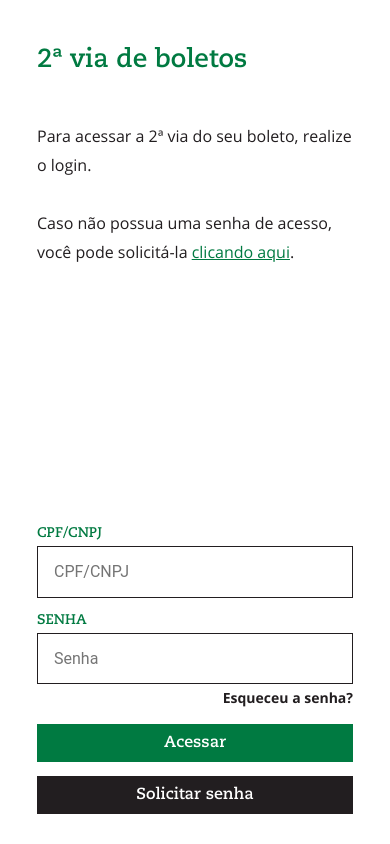
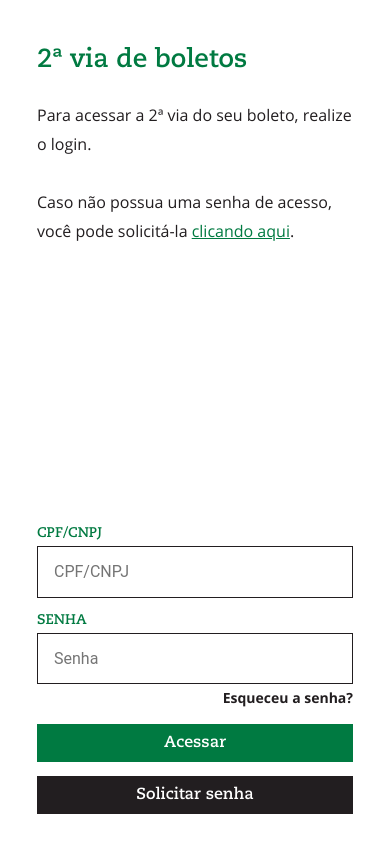
Before and after one commit to lzhudson/pick-money-bills, a React (Vite) app: page / in a window 390 px wide. Built offline with nearby package versions, Linux system fonts and the light colour scheme.

Commit message:
fix: change margin mobile

```diff
--- a/src/templates/LoginPage/components/ContentLogin/styles.ts
+++ b/src/templates/LoginPage/components/ContentLogin/styles.ts
@@ -31,7 +31,7 @@ export const ContentLoginContainer = styled.div`
     color: ${(props) => props.theme['gray-900']};
     margin-top: 157px;
     @media (max-width: 425px) {
-      margin-top: 2rem;
+      margin-top: 11px;
     }
   }
 
```
